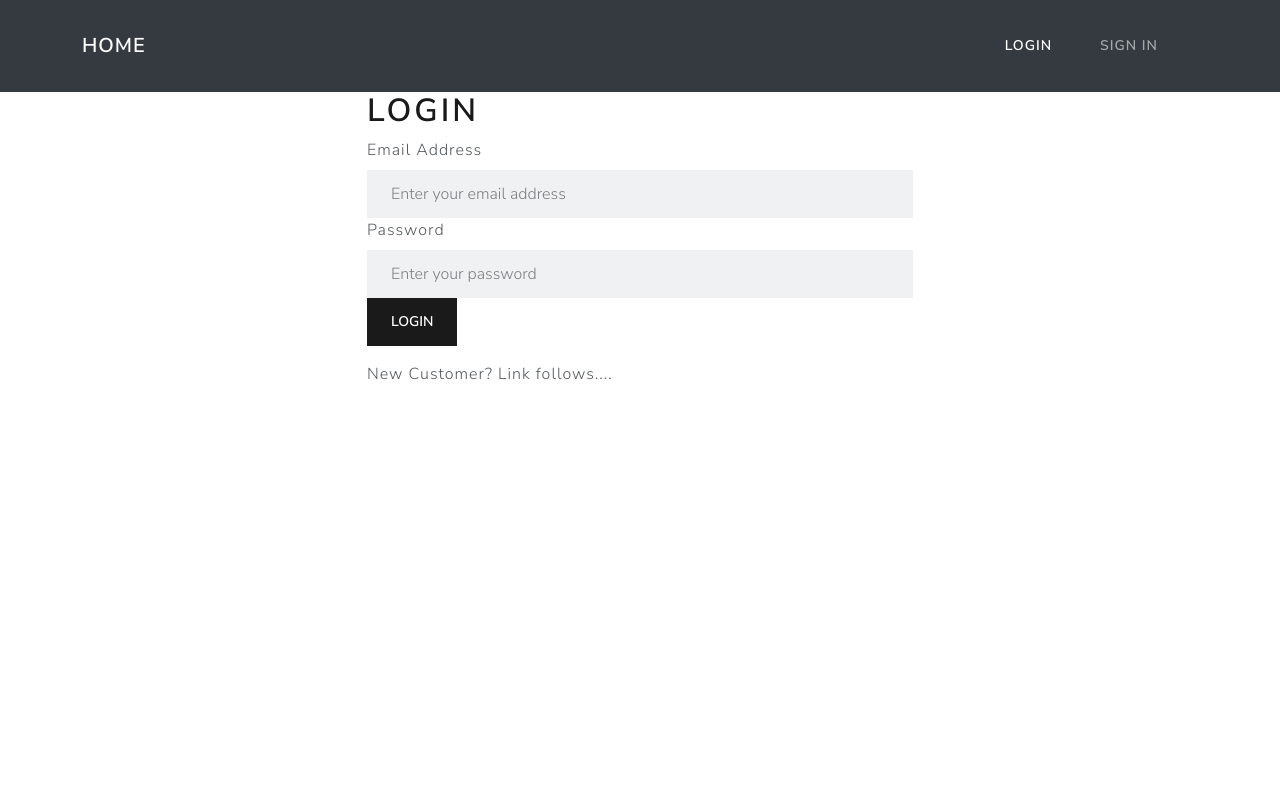
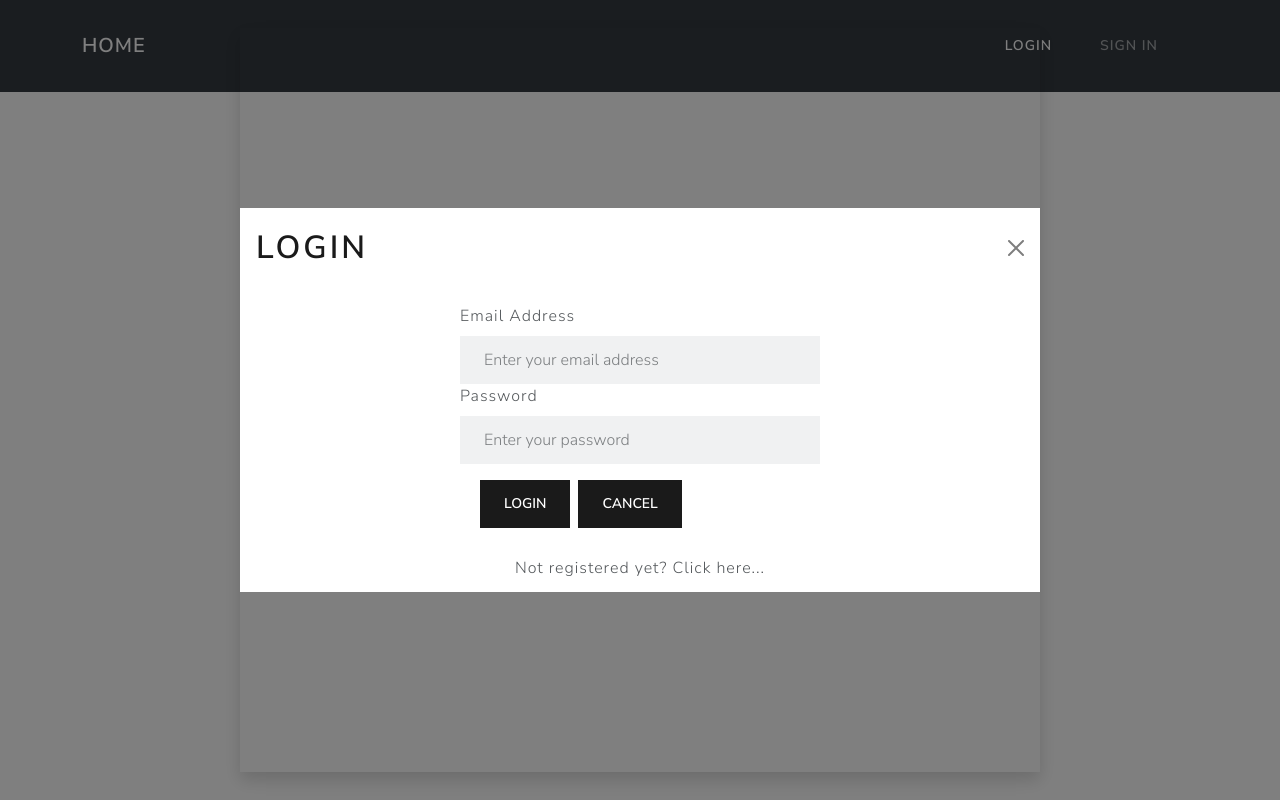
Before and after one commit to Frisianrage/application-tracker-frontend, a React (Create React App) app: page /login in a window 1280 px wide. Built offline with nearby package versions, Linux system fonts and the light colour scheme.

Commit message:
turned login into modal
login in the loginscreen is now a modal

```diff
--- a/src/screens/LoginScreen.js
+++ b/src/screens/LoginScreen.js
@@ -2,11 +2,12 @@ import React, {useState, useEffect, useContext} from 'react'
 import { AuthContext } from '../context/auth'
 import {useNavigate} from 'react-router-dom'
 import FormContainer from '../components/FormContainer'
-import {Form, Button, Row, Col} from 'react-bootstrap'
+import {Form, Button, Row, Container, Modal} from 'react-bootstrap'
 
 const LoginScreen = () => {
     const [email, setEmail] = useState('')
     const [password, setPassword] = useState('')
+    const [showModal, setShowModal] = useState(true)
 
     const history = useNavigate();
 
@@ -17,6 +18,11 @@ const LoginScreen = () => {
         login(email, password)
     }
 
+    const onHide = () => {
+        setShowModal(false)
+        history('/')
+    }
+
     useEffect(() => {
         if(user){
             history('/')
@@ -24,8 +30,19 @@ const LoginScreen = () => {
     }, [user,history])
 
     return (
+        <Modal
+            show={showModal}
+            size="lg"
+            aria-labelledby="contained-modal-title-vcenter"
+            centered
+            >
+            <Modal.Header closeButton>
+            <Modal.Title as="h1" id="contained-modal-title-vcenter">
+                Login
+            </Modal.Title>
+            </Modal.Header>
+            <Modal.Body>
                 <FormContainer>
-            <h1>Login</h1>
                     <Form onSubmit={submitHandler}>
                         <Form.Group controlId='email'>
                             <Form.Label>Email Address</Form.Label>
@@ -35,17 +52,26 @@ const LoginScreen = () => {
                             <Form.Label>Password</Form.Label>
                             <Form.Control type='password' placeholder='Enter your password' value={password} onChange={(e) => setPassword(e.target.value)}></Form.Control>
                         </Form.Group>
-                <Button type='submit' variant='primary'>
+                        <Container className="justify-content-center pt-3">
+                      <Button type='submit' variant='primary' className="mx-2">
                             Login
                         </Button>
+                        <Button onClick={onHide} variant='primary'>
+                            Cancel
+                        </Button>
+                    </Container>
                     </Form>
-            <Row className='py-3'>
-                <Col>
-                    New Customer? Link follows....
-                </Col>
-            </Row>
+
+
                 </FormContainer>
+            </Modal.Body>
+            <Modal.Footer className="justify-content-center">
+                     Not registered yet? Click here...
+            </Modal.Footer>
+        </Modal>
     )
 }
 
+
+
 export default LoginScreen
```
Lines whose indentation alone changed are shown as unchanged.
